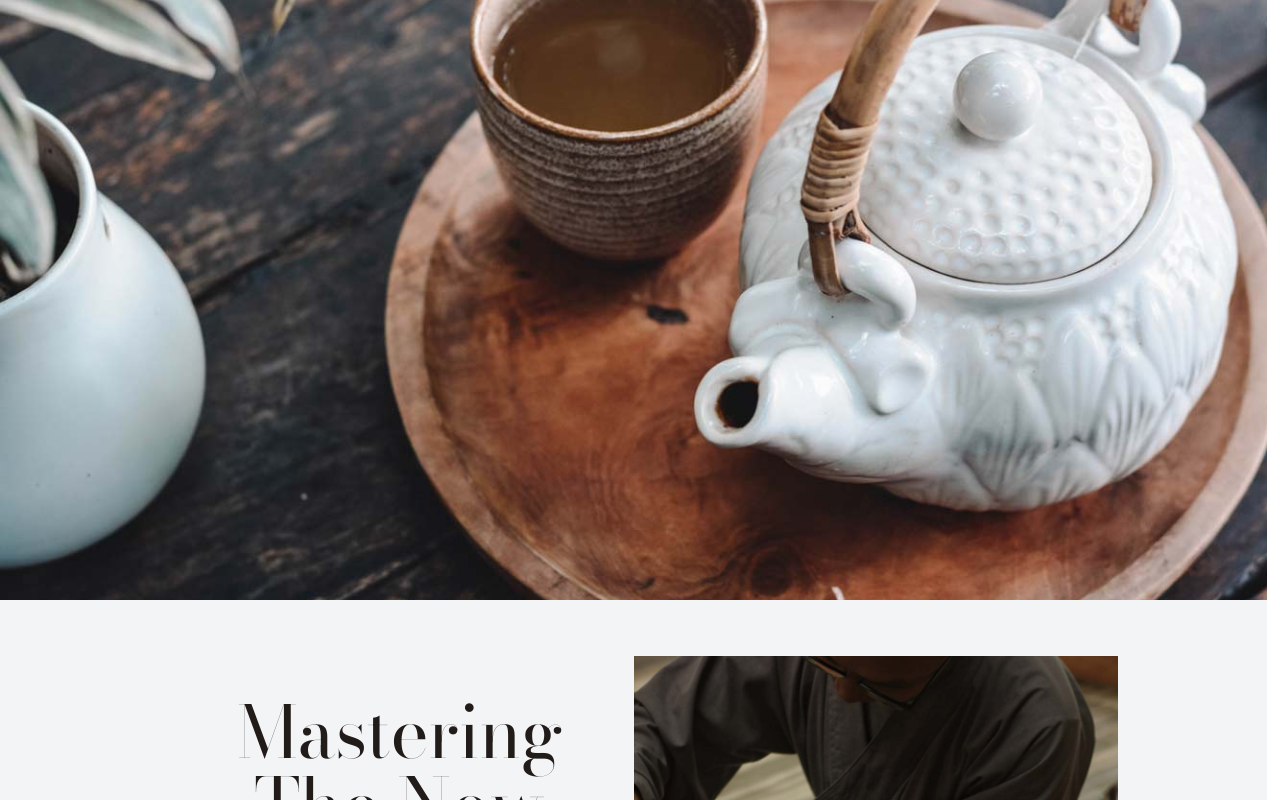
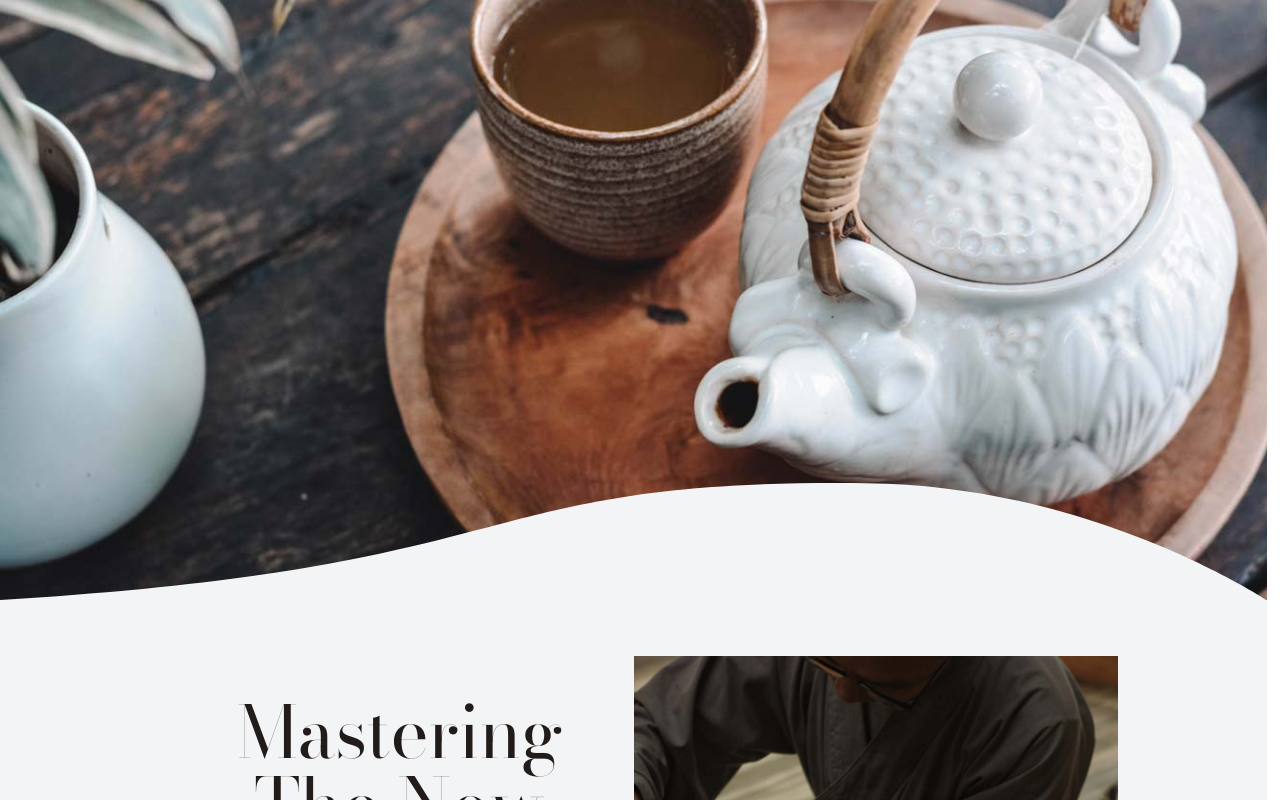
Before and after one commit to mahdisoultana/pintrest-inspirations, a React (Vite) app: page /AnimateSVGShapesOnScroll in a window 1280 px wide. Shown: the part 1000-1800 px from the top of the page. Built offline with nearby package versions, Linux system fonts and the light colour scheme; a small style sheet from the web is missing.

Commit message:
start adding curves from illustrator and online tools

```diff
--- a/src/projects/animateSVGShapesOnScroll/index.tsx
+++ b/src/projects/animateSVGShapesOnScroll/index.tsx
@@ -14,13 +14,14 @@ function AnimateSVGShapesOnScroll() {
       <Sperial />
       <ImgShapWithText className="text-white" />
       <Chinise />
-      <section className="  bg-green-200 w-[100vw] relative">
-        <ImgShap src="/tea/3.jpg" />
+      <section className=" max-w-[1200px] w-full m-auto relative  ">
+        <ImgShap imgClipPath={true} src="/tea/6.jpg" />
         <ImgShap
+          imgClipPath={true}
           // src="/tea/.jpg"
-          className=" absolute top-1/2 -translate-y-1/2 left-0 w-[100vw] min-h-screen"
+          className=" absolute top-1/2 -translate-y-1/2 left-0 w-full "
         />
-        <ImgShap src="/tea/7.jpg" />
+        <ImgShap imgClipPath={true} src="/tea/1.jpg" />
       </section>
       <TwoColumnContentStart />
 
@@ -140,17 +141,99 @@ function Intro() {
     </article>
   );
 }
-function ImgShap({ className = ' relative ', src = '/tea/2.jpg' }) {
+function ImageClipPath({
+  height = '100vh',
+  className = '',
+  src = '/tea/1.jpg',
+}) {
   return (
+    <svg
+      className={`z-[200] pointer-events-none h-[${height}]  flex items-center justify-center ${className} `}
+      version="1.1"
+      id="Layer_1"
+      xmlns="http://www.w3.org/2000/svg"
+      xmlnsXlink="http://www.w3.org/1999/xlink"
+      x="0px"
+      y="0px"
+      viewBox="0 0 1366 768"
+      xmlSpace="preserve"
+      preserveAspectRatio="none"
+    >
+      <defs>
+        <clipPath id="shape1">
+          <path
+            data-to="M0,0c445.1,56.9,900.9,51,1366,0v768
+	c-446.5-53.9-901.5-56.1-1366,0V0z"
+            d="M0.5,229.5c423.9,233.8,881.9,228.8,1365,0l1,296
+	c-441.8,317.1-900.9,298.2-1366,5L0.5,229.5z"
+          />
+        </clipPath>
+      </defs>
+      <image
+        clip-path="url(#shape1)"
+        xlinkHref={src}
+        x="0"
+        y="0"
+        width="100%"
+        height="100%"
+      />
+    </svg>
+  );
+}
+function ImgShap({
+  className = ' relative ',
+  src = '/tea/2.jpg',
+  imgClipPath = false,
+  zIndex = '1',
+}) {
+  return imgClipPath ? (
+    <ImageClipPath className={className} src={src} />
+  ) : (
     <article
-      className={`z-10 bg-gray-900 w-full h-screen overflow-hidden  ${className}`}
+      style={{ zIndex }}
+      className={` bg-gray-900 w-full h-screen overflow-hidden    ${className}`}
     >
+      {/* top */}
+      <SVGPath height="100vh" />
+      {/* bottom */}
+
       <img
-        className="block absolute top-0 left-0 object-cover w-full h-full"
+        className="block absolute top-0 left-0 object-cover w-full h-full z-10"
         src={src}
         alt="tea"
       />
+      <SVGPath
+        className="absolute bottom-0 left-0 w-full h-[400px]  "
+        curvePath="M -1 768 h 1366 c 0 0 -187 -184 -431 -187 C 499 574 587 716 -1 768 z"
+      />
     </article>
+  );
+}
+function SVGPath({
+  straightPath = straithPath,
+  curvePath = curvePath1,
+  height = '',
+  className = 'absolute top-0 left-0 w-full  ',
+}) {
+  return (
+    <svg
+      className={`z-[200] pointer-events-none ${
+        height || ' h-[60vh]'
+      } ${className} block`}
+      version="1.1"
+      id="Layer_1"
+      xmlns="http://www.w3.org/2000/svg"
+      xmlnsXlink="http://www.w3.org/1999/xlink"
+      x="0px"
+      y="0px"
+      width="100%"
+      height="100%"
+      viewBox="0 0 1366 768"
+      xmlSpace="preserve"
+      preserveAspectRatio="none"
+    >
+      <path d={curvePath} className="fill-gray-100" />
+    </svg>
   );
 }
 function ImgShapWithText({
@@ -186,3 +269,6 @@ function Sperial({ className = 'bg-gray-900' }) {
   );
 }
 export default AnimateSVGShapesOnScroll;
+
+const straithPath = 'M0 768h1366H0z';
+const curvePath1 = 'M0 0h1366S792.5 137.5 474.5 137.5C201.5 137.5 0 0 0 0z';
```
